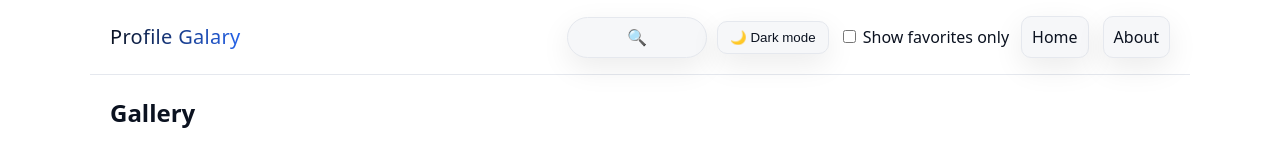
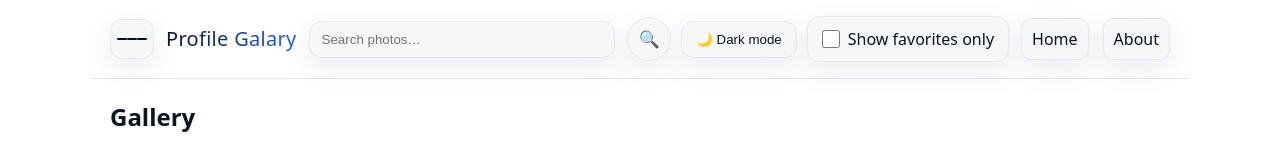
Before and after one commit to Im-dhana/profile-gallary, a plain HTML site: page index.html in a window 1280 px wide. Shown: the top 155 px of the page. Drawn offline with Linux system fonts and the light colour scheme.

Commit message:
Update style.css

```diff
--- a/style.css
+++ b/style.css
@@ -55,7 +55,7 @@ body{
 }
 
 .brand-row{
-  display:flex; align-items:center; gap:12px;
+  display:flex; align-items:center; gap:12px; min-width: 0;
 }
 .site-title{
   margin:0;
@@ -63,7 +63,8 @@ body{
   font-weight:500;             /* not bold */
   letter-spacing:.3px;
   line-height:1.2;
-  color: var(--text);          /* fallback */
+  color: var(--text);
+  white-space: nowrap;
 }
 /* subtle gradient styling when supported */
 @supports (-webkit-background-clip:text) or (background-clip:text){
@@ -75,6 +76,7 @@ body{
   }
 }
 
+/* Nav */
 .site-nav { order: 2; }
 .nav-menu{
   display:flex; align-items:center; gap:14px;
@@ -92,29 +94,30 @@ body{
 }
 .nav-link:hover{ transform: translateY(-1px); transition: transform .06s ease; }
 
+/* Controls on the right */
 .controls{
   display:flex; align-items:center; gap: 10px; flex-wrap: wrap;
 }
 
-/* Search input */
+/* Search input (beside title) */
 .search-input{
-  display:none;
   border:1px solid var(--border);
   background: var(--card);
   color: var(--text);
-  padding: 8px 10px;
-  border-radius: 10px;
-  min-width: 220px;
+  padding: 10px 12px;
+  border-radius: 12px;
+  min-width: 240px;
+  box-shadow: var(--shadow);
+  flex: 0 1 320px;
 }
-.search-input.show { display:inline-block; }
 
 /* Buttons */
 .btn{
   border: 1px solid var(--border);
   background: var(--card);
   color: var(--text);
-  padding: 8px 12px;
-  border-radius: 10px;
+  padding: 10px 14px;
+  border-radius: 12px;
   cursor: pointer;
   box-shadow: var(--shadow);
   transition: transform .06s ease, background .2s ease, border-color .2s ease;
@@ -122,25 +125,43 @@ body{
 .btn:hover{ transform: translateY(-1px); }
 .btn:active{ transform: translateY(0); }
 
-/* Search button (bigger & curvy; dark mode button stays unchanged via .btn) */
+/* Icon-only Search button */
 .btn-search{
-  border-radius: 999px;
-  padding: 10px 16px;
-  min-width: 140px;
-  font-size: 1rem;
+  width: 44px;
+  height: 44px;
+  padding: 0;
+  min-width: 0;
+  border-radius: 9999px;
+  display: grid;
+  place-items: center;
+  font-size: 1.05rem;
 }
 
-/* Hamburger */
+/* Make the favorites "chip" match button size */
+.toggle{
+  display:inline-flex; align-items:center; gap:8px;
+  border:1px solid var(--border);
+  background: var(--card);
+  color: var(--text);
+  padding: 10px 14px;           /* same as .btn */
+  border-radius: 12px;          /* same as .btn */
+  box-shadow: var(--shadow);
+  user-select: none;
+}
+.toggle input{ margin:0; width:18px; height:18px; }
+
+/* Hamburger with THREE visible bars */
 .hamburger{
-  width:40px; height:36px; border-radius:10px;
-  display:none; align-items:center; justify-content:center;
+  width:44px; height:40px; border-radius:12px;
+  display:flex; align-items:center; justify-content:center;
   border:1px solid var(--border);
   background: var(--card); color:var(--text); cursor:pointer;
   box-shadow: var(--shadow);
 }
 .hamburger span{
-  display:block; width:18px; height:2px; background:var(--text);
+  display:block; width:22px; height:2px; background:var(--text);
   margin:3px 0;
+  border-radius: 2px;
 }
 
 /* ========== FOOTER ========== */
@@ -216,7 +237,7 @@ body{
 }
 .note-body{ color: var(--muted); }
 
-/* ========== RESPONSIVE NAV (mobile) ========== */
+/* ========== RESPONSIVE (mobile) ========== */
 @media (max-width: 760px){
   .site-header{
     grid-template-columns: 1fr auto;
@@ -224,12 +245,11 @@ body{
       "brand controls"
       "nav nav";
   }
-  .brand-row{ grid-area: brand; }
+  .brand-row{ grid-area: brand; flex-wrap: wrap; }
   .site-nav{ grid-area: nav; }
   .controls{ grid-area: controls; justify-content: flex-end; }
 
-  .hamburger{ display:flex; }
-
+  /* Menu opens LEFT (start), stacked items */
   .nav-menu{
     display:none;
     margin-top: 10px;
@@ -237,10 +257,12 @@ body{
     border: 1px solid var(--border);
     border-radius: 12px;
     padding: 8px;
+    width: 100%;
+    align-items: flex-start; /* start, not end */
   }
   .nav-menu.show{ display:flex; flex-direction: column; gap:8px; }
 
-  /* Search button stays normal/visible on mobile */
+  .search-input{ flex: 1 1 100%; min-width: 100%; }
 }
 
 /* ========== ACCESSIBILITY ========== */
```
